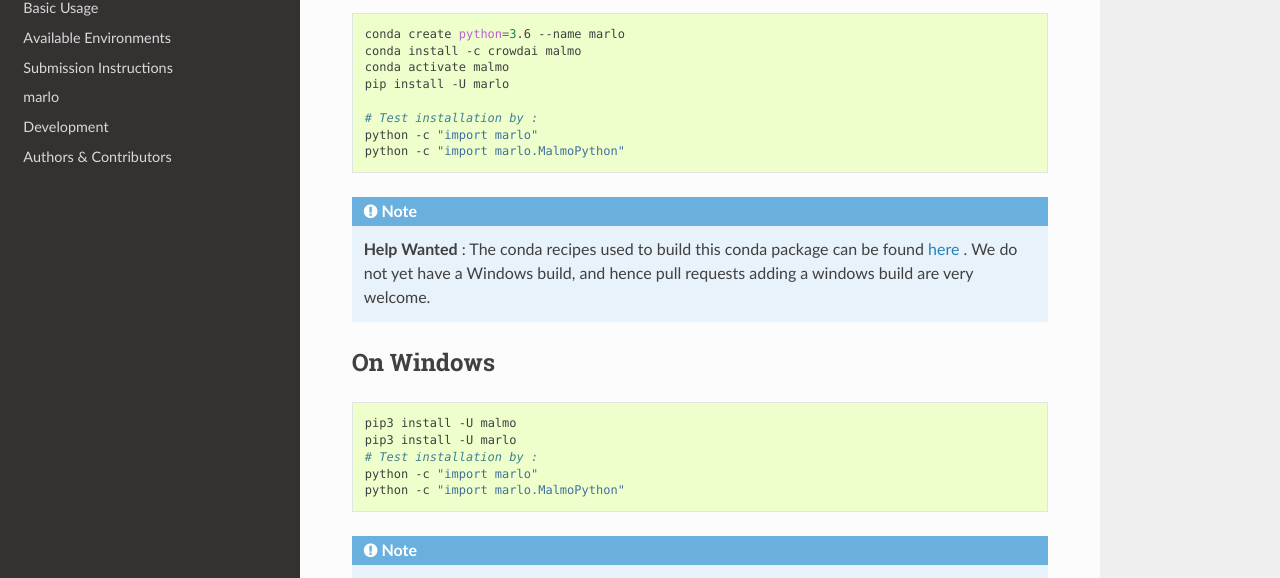
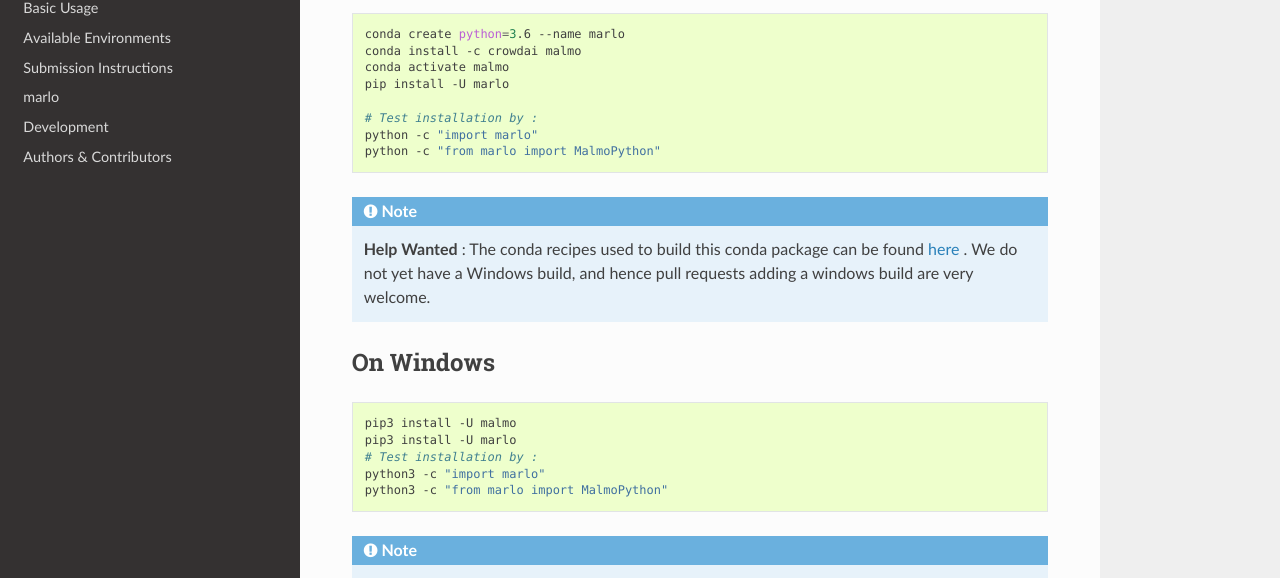
Before and after one commit to crowdAI/marLo, a Sphinx documentation site: the page built from source/installation.rst, in a window 1280 px wide and 1155 px high. Shown: the part 252-830 px from the top of the window. Built offline with Sphinx 7.4.7 and the Read the Docs theme 2.0.0, drawn with Linux system fonts in a browser that asks for light colours.

Commit message:
Update installatino instructions

```diff
--- a/source/installation.rst
+++ b/source/installation.rst
@@ -14,7 +14,7 @@
 
   # Test installation by :
   python -c "import marlo"
-  python -c "import marlo.MalmoPython"
+  python -c "from marlo import MalmoPython"
 
 .. Note::
   **Help Wanted** : The conda recipes used to build this conda package can be found here_ . We do not yet have a Windows build, and hence pull requests adding a windows build are very welcome.
@@ -31,8 +31,8 @@
   pip3 install -U malmo
   pip3 install -U marlo
   # Test installation by :
-  python -c "import marlo"
-  python -c "import marlo.MalmoPython"
+  python3 -c "import marlo"
+  python3 -c "from marlo import MalmoPython"
 
 
 .. Note::
```
